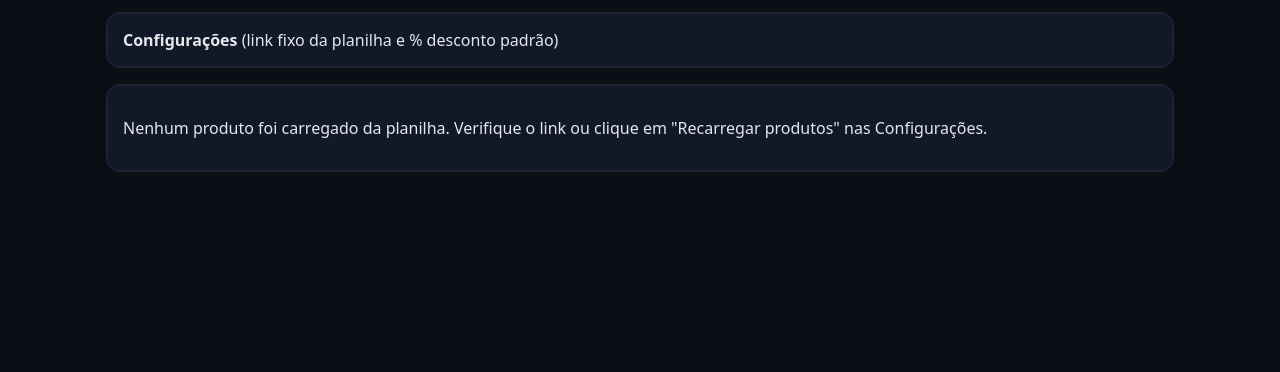
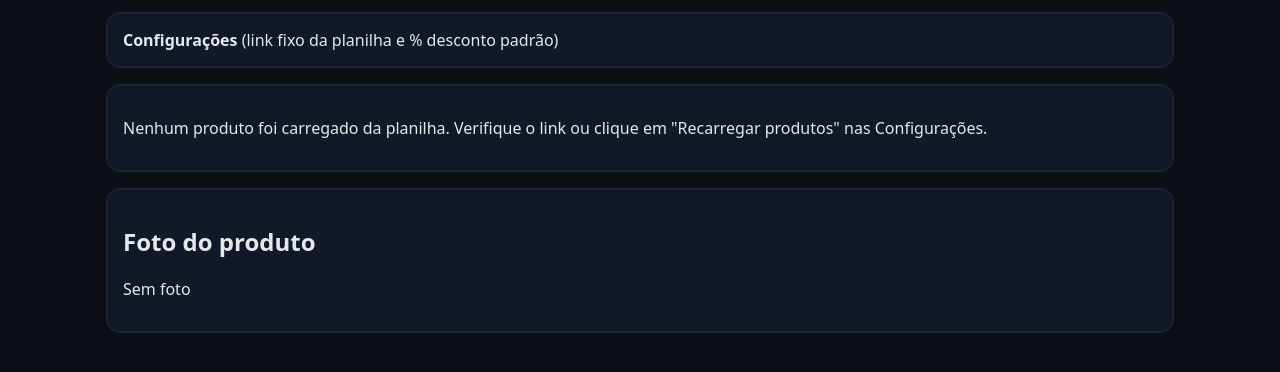
Before and after one commit to odlagro/apoiov, a Flask app: page / in a window 1280 px wide. Shown: the part 157-529 px from the top of the page. Run offline with Flask 3, Linux system fonts and the light colour scheme; data that the repository does not hold is empty.

Commit message:
v10: foto ao selecionar + frete zero com aviso

```diff
--- a/app.py
+++ b/app.py
@@ -1,6 +1,6 @@
-# app.py (v9 - fotos + ajustes)
+# app.py (v10 - foto on select + frete zero badge)
 import os, re, json
-from decimal import Decimal, ROUND_HALF_UP
+from decimal import Decimal, ROUND_HALF_UP, InvalidOperation
 from urllib.parse import urlparse, parse_qs
 import pandas as pd
 import requests
@@ -34,8 +34,9 @@ def to_gsheet_export(url: str):
         if m:
             doc_id = m.group(1)
             base = f"https://docs.google.com/spreadsheets/d/{doc_id}/export"
-            csv_url = f"{base}?format=csv" + (f"&gid={gid}" if gid else "")
+            # Prefer XLSX first for FOTO column (it preserves IMAGE formulas)
             xlsx_url = f"{base}?format=xlsx" + (f"&gid={gid}" if gid else "")
+            csv_url  = f"{base}?format=csv"  + (f"&gid={gid}" if gid else "")
             return csv_url, xlsx_url
     return url, url
 
@@ -71,47 +72,46 @@ def try_header_scan(reader_func):
             return df
     return None
 
-def _extract_image_url(cell_val: str) -> str | None:
+def _extract_image_url(cell_val: str):
     if not cell_val:
         return None
     s = str(cell_val).strip()
     if s == "" or s.lower() == "nan":
         return None
-    # Parse =IMAGE("...") forms
     m = re.search(r'(?i)\bimage\s*\(\s*"([^"]+)"', s)
     if m:
         return m.group(1)
-    # Otherwise, if it looks like an URL return as-is
     if s.startswith("http://") or s.startswith("https://"):
         return s
     return None
 
-def load_sheet_exact(sheet_url: str):
-    # lê CSV primeiro (mais robusto), depois XLSX
-    csv_u, xlsx_u = to_gsheet_export(sheet_url.strip())
-    df = None
+def _read_df(csv_u, xlsx_u):
+    # Prefer XLSX then CSV; if XLSX fails, fall back to CSV
     errors = []
-    for candidate, reader in [(csv_u, pd.read_csv), (xlsx_u, pd.read_excel), (sheet_url.strip(), pd.read_csv)]:
+    for candidate, reader in [(xlsx_u, pd.read_excel), (csv_u, pd.read_csv)]:
         if not candidate: continue
         try:
             df = reader(candidate)
-            break
+            return df, errors
         except Exception as e:
             errors.append(str(e))
-            df = None
+    return None, errors
+
+def load_sheet_exact(sheet_url: str):
+    csv_u, xlsx_u = to_gsheet_export(sheet_url.strip())
+    df, errs = _read_df(csv_u, xlsx_u)
     if df is None:
-        raise ValueError("Falha ao ler a planilha online. Verifique o compartilhamento.\n" + "\n".join(errors[-2:]))
+        raise ValueError("Falha ao ler a planilha online. Verifique o compartilhamento.\n" + "\n".join(errs[-2:]))
 
-    # tentar detectar cabeçalho se necessário
+    # tentar detectar cabeçalho se necessário (para CSV; XLSX normalmente vem ok)
     cols_upper = [str(c).strip().upper() for c in df.columns]
     if not ("MODELO" in cols_upper and (("CARTÃO" in cols_upper) or ("CARTAO" in cols_upper))):
         scanned = try_header_scan(lambda **kw: pd.read_csv(csv_u, **kw))
         if scanned is not None:
             df = scanned
 
-    # normalizar nomes
+    # normalizar nomes, incluindo FOTO
     rename_map = {}
-    foto_key = None
     for c in df.columns:
         u = str(c).strip().upper()
         if u == "MODELO":
@@ -122,10 +122,8 @@ def load_sheet_exact(sheet_url: str):
             rename_map[c] = "AvistaSheet"
         if u == "FOTO":
             rename_map[c] = "Foto"
-            foto_key = "Foto"
     df = df.rename(columns=rename_map)
 
-    # fallback final para Produto/Cartão
     if "Produto" not in df.columns or "PrecoCartao" not in df.columns:
         prod_col = None; cart_col = None
         for c in df.columns:
@@ -144,16 +142,11 @@ def load_sheet_exact(sheet_url: str):
     df = df[df["Produto"].astype(str).str.strip().str.upper().ne("CÓDIGO")]
     df = df[df["Produto"].astype(str).str.strip().str.len() > 0]
 
-    # extrair foto se houver coluna
-    foto_vals = None
-    if "Foto" in df.columns:
-        foto_vals = df["Foto"]
-
+    # foto
+    has_foto = "Foto" in df.columns
     rows = []
     for _, r in df.iterrows():
-        foto_url = None
-        if foto_vals is not None:
-            foto_url = _extract_image_url(r.get("Foto", ""))
+        foto_url = _extract_image_url(r["Foto"]) if has_foto else None
         rows.append({
             "produto": str(r["Produto"]).strip(),
             "preco_cartao": float(r["PrecoCartaoNum"]),
@@ -167,12 +160,22 @@ def photo():
     if not url:
         return Response("missing url", status=400)
     try:
-        # proxy to avoid CORS issues, small timeout
         r = requests.get(url, timeout=10)
         content_type = r.headers.get("Content-Type", "image/jpeg")
         return Response(r.content, mimetype=content_type)
     except Exception as e:
         return Response("error fetching image", status=502)
+
+def parse_decimal_or_zero(s: str) -> Decimal:
+    try:
+        if s is None:
+            return Decimal("0")
+        s = str(s).strip().replace(".", "").replace(",", ".")
+        if s == "" or s == ".":
+            return Decimal("0")
+        return Decimal(s)
+    except (InvalidOperation, ValueError):
+        return Decimal("0")
 
 @app.route("/", methods=["GET", "POST"])
 def home():
@@ -184,6 +187,7 @@ def home():
 
     rows = []
     selected_foto = None
+    frete_zero_flag = False
 
     if request.method == "POST":
         action = request.form.get("action")
@@ -199,7 +203,9 @@ def home():
                     flash("Nenhum produto encontrado. Verifique a planilha.", "error")
             except Exception as e:
                 flash(str(e), "error")
-            return render_template("index.html", sheet_url=DEFAULT_SHEET_URL, desconto_padrao=desconto_default, rows=rows)
+            # primeira foto padrão
+            selected_foto = rows[0].get("foto") if rows else None
+            return render_template("index.html", sheet_url=DEFAULT_SHEET_URL, desconto_padrao=desconto_default, rows=rows, selected_foto=selected_foto, frete_zero_flag=frete_zero_flag)
 
         elif action == "calcular":
             desconto_default = float(request.form.get("desconto", desconto_default))
@@ -207,7 +213,9 @@ def home():
             produto = str(data.get("produto", "Produto"))
             preco_cartao = Decimal(str(data.get("preco_cartao", "0")))
             selected_foto = data.get("foto") or None
-            frete = Decimal(request.form.get("frete", "0").replace(",", "."))
+            frete = parse_decimal_or_zero(request.form.get("frete", "0"))
+
+            frete_zero_flag = (frete == Decimal("0"))
 
             desconto = Decimal(str(desconto_default)).quantize(Decimal("0.01"), rounding=ROUND_HALF_UP)
             total_cartao = (preco_cartao + frete).quantize(Decimal("0.01"), rounding=ROUND_HALF_UP)
@@ -233,23 +241,24 @@ def home():
             except Exception:
                 rows = []
 
-            # Frete volta a zero após calcular
             return render_template("index.html",
                                    sheet_url=DEFAULT_SHEET_URL,
                                    desconto_padrao=float(desconto),
                                    rows=rows,
                                    generated_text=msg,
-                                   frete=0.0,
-                                   selected_foto=selected_foto)
+                                   frete=0.0,  # reset field display
+                                   selected_foto=selected_foto,
+                                   frete_zero_flag=frete_zero_flag)
 
-    # GET (carregar produtos automaticamente)
+    # GET (carregar produtos automaticamente + foto do primeiro)
     try:
         rows = load_sheet_exact(DEFAULT_SHEET_URL)
     except Exception as e:
         flash(str(e), "error")
         rows = []
+    selected_foto = rows[0].get("foto") if rows else None
 
-    return render_template("index.html", sheet_url=DEFAULT_SHEET_URL, desconto_padrao=desconto_default, rows=rows)
+    return render_template("index.html", sheet_url=DEFAULT_SHEET_URL, desconto_padrao=desconto_default, rows=rows, selected_foto=selected_foto, frete_zero_flag=frete_zero_flag)
 
 if __name__ == "__main__":
     app.run(host="0.0.0.0", port=5000, debug=True)
--- a/static/style.css
+++ b/static/style.css
@@ -17,10 +17,10 @@ input[type="url"], input[type="file"], input[type="text"], input[type="number"]
 button { padding:10px 14px; background:var(--primary); color:#001229; border:none; border-radius:12px; cursor:pointer; font-weight:600; margin-top:8px; }
 button:hover { filter: brightness(1.05); }
 .grid { display:grid; grid-template-columns:1fr 1fr; gap:12px; }
-.divider { text-align:center; color:var(--muted); margin:8px 0; }
 .flash p { padding:8px 12px; border-radius:8px; }
 .flash .error { background:#3f1d1d; color:#ffb4b4; border:1px solid #6b1b1b; }
 .row { background: #0d1320; }
 details summary { list-style: none; }
 details summary::-webkit-details-marker { display:none; }
 .foto { background:#0f172a; }
+.badge { box-shadow: 0 0 0 1px rgba(0,0,0,.05) inset; }
--- a/templates/index.html
+++ b/templates/index.html
@@ -13,6 +13,7 @@
     .copy-btn { display:flex; align-items:center; gap:8px; }
     .foto { max-width: 420px; border-radius: 10px; border: 1px solid #1f2937; display:block; }
     .btnrow { display:flex; gap:10px; margin-top:8px; }
+    .badge { background:#FDE68A; color:#7C2D12; padding:6px 10px; border-radius: 10px; border:1px solid #FBBF24; font-weight:600; }
   </style>
 </head>
 <body>
@@ -50,7 +51,7 @@
     </details>
 
     {% if rows and rows|length > 0 %}
-      <form action="{{ url_for('home') }}" method="POST" class="card">
+      <form action="{{ url_for('home') }}" method="POST" class="card" id="calcForm">
         <input type="hidden" name="action" value="calcular">
         <div class="row header">
           <div></div>
@@ -59,7 +60,7 @@
           <div>À vista (padrão)</div>
           <div>10x s/ juros</div>
         </div>
-        <div class="rows">
+        <div class="rows" id="rows">
           {% for r in rows %}
             {% set avista = (r['preco_cartao'] * (1 - (desconto_padrao or 12.0)/100.0)) %}
             <div class="row">
@@ -74,7 +75,7 @@
           {% endfor %}
         </div>
 
-        <div class="grid" style="margin-top:12px;">
+        <div class="grid" style="margin-top:12px; align-items:end;">
           <div>
             <label for="frete">Frete (R$)</label>
             <input type="text" id="frete" name="frete" placeholder="0,00" value="{{ '%.2f'|format(frete or 0) }}">
@@ -85,20 +86,23 @@
           </div>
         </div>
 
-        <button type="submit" class="copy-btn">CALCULAR</button>
+        <div style="display:flex; gap:12px; align-items:center; margin-top:10px;">
+          <button type="submit" class="copy-btn">CALCULAR</button>
+          <span class="badge" id="freteZeroMsg" style="display: none;">Frete informado: R$ 0,00</span>
+        </div>
       </form>
     {% else %}
       <div class="card"><p>Nenhum produto foi carregado da planilha. Verifique o link ou clique em "Recarregar produtos" nas Configurações.</p></div>
     {% endif %}
 
-    {% if generated_text %}
-      <div class="card">
-        <h2>Foto do produto</h2>
+    <div class="card">
+      <h2>Foto do produto</h2>
+      <div id="fotoArea">
         {% if selected_foto %}
           <img id="prodFoto" class="foto" src="{{ url_for('photo') }}?u={{ selected_foto|urlencode }}" alt="Foto do produto">
           <div class="btnrow">
             <button type="button" onclick="copyImage('prodFoto')">📋 Copiar imagem</button>
-            <a href="{{ url_for('photo') }}?u={{ selected_foto|urlencode }}" download="produto.jpg">
+            <a id="downloadLink" href="{{ url_for('photo') }}?u={{ selected_foto|urlencode }}" download="produto.jpg">
               <button type="button">⬇️ Baixar</button>
             </a>
           </div>
@@ -106,7 +110,9 @@
           <p>Sem foto</p>
         {% endif %}
       </div>
+    </div>
 
+    {% if generated_text %}
       <div class="card">
         <h2>Texto gerado</h2>
         <textarea readonly id="texto">{{ generated_text }}</textarea>
@@ -119,6 +125,7 @@
   <script>
     function copyText() {
       const ta = document.getElementById('texto');
+      if (!ta) return;
       ta.select();
       ta.setSelectionRange(0, 99999);
       document.execCommand('copy');
@@ -136,6 +143,50 @@
         alert('Não foi possível copiar a imagem automaticamente. Use o botão "Baixar" e cole manualmente.');
       }
     }
+
+    // Mostrar/ocultar badge de frete zero
+    function updateFreteBadge() {
+      const el = document.getElementById('frete');
+      const badge = document.getElementById('freteZeroMsg');
+      if (!el || !badge) return;
+      const v = (el.value || '').trim().replace('.', '').replace(',', '.');
+      if (v === '' || Number(v) === 0) {
+        badge.style.display = 'inline-block';
+      } else {
+        badge.style.display = 'none';
+      }
+    }
+    document.addEventListener('input', (e) => {
+      if (e.target && e.target.id === 'frete') updateFreteBadge();
+    });
+    document.addEventListener('DOMContentLoaded', updateFreteBadge);
+
+    // Atualizar a foto assim que selecionar um produto
+    function setPhoto(url) {
+      const area = document.getElementById('fotoArea');
+      if (!area) return;
+      if (url) {
+        const encoded = encodeURIComponent(url);
+        area.innerHTML = `
+          <img id="prodFoto" class="foto" src="/photo?u=${encoded}" alt="Foto do produto">
+          <div class="btnrow">
+            <button type="button" onclick="copyImage('prodFoto')">📋 Copiar imagem</button>
+            <a id="downloadLink" href="/photo?u=${encoded}" download="produto.jpg">
+              <button type="button">⬇️ Baixar</button>
+            </a>
+          </div>`;
+      } else {
+        area.innerHTML = "<p>Sem foto</p>";
+      }
+    }
+    document.addEventListener('change', (e) => {
+      if (e.target && e.target.name === 'item_json') {
+        try {
+          const data = JSON.parse(e.target.value);
+          setPhoto(data.foto || null);
+        } catch {}
+      }
+    });
   </script>
 </body>
 </html>
```
